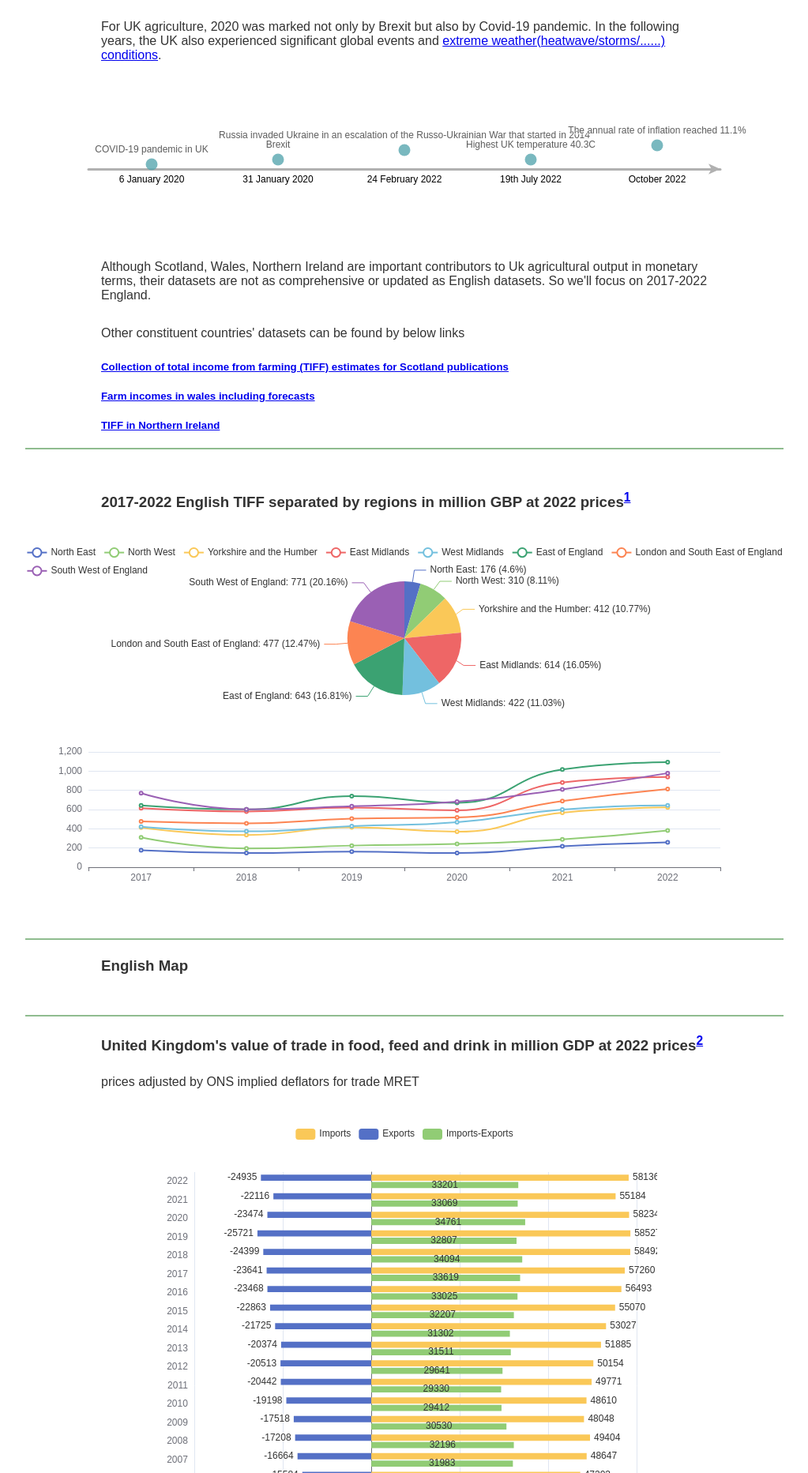
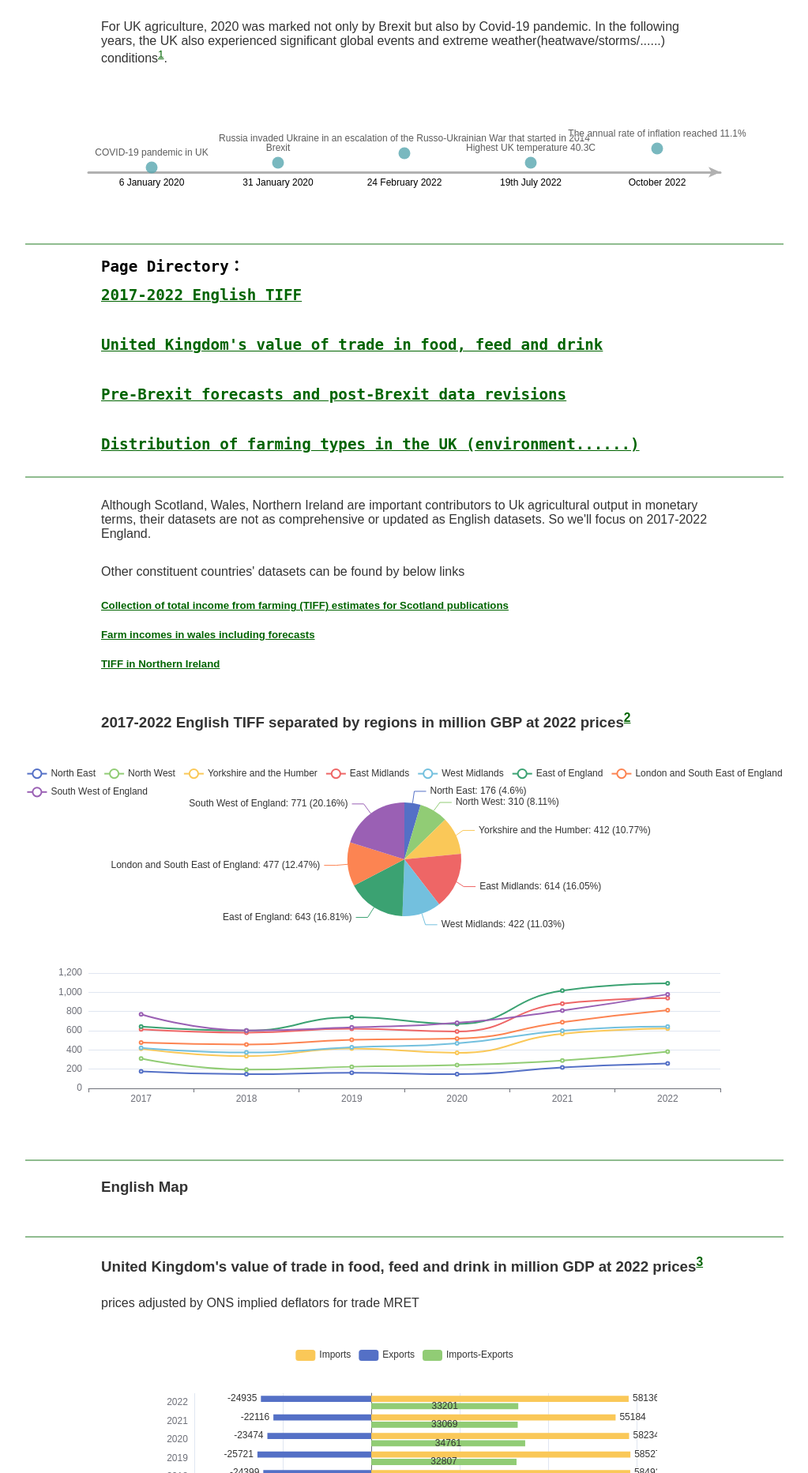
Before and after one commit to Roawaal/IRP, a Flask app: page /data-visualization in a window 1280 px wide. Shown: the part 55-1920 px from the top of the page at 79% size, without its empty margins (128-1151 px from the left). Run offline with Flask 3, Linux system fonts and the light colour scheme; some libraries are stand-ins or nearby versions.

Commit message:
Add page directory link to data_visualization

```diff
--- a/static/data_visualization.css
+++ b/static/data_visualization.css
@@ -1,3 +1,17 @@
+
+a:link {
+  color: darkgreen;
+}
+
+a:visited {
+  color: darkcyan;
+}
+
+a:hover {
+  color: forestgreen;
+}
+
+
 p {
   text-align: left;
   width: 60%;
@@ -7,7 +21,24 @@ p {
   padding: 5px;
   margin: 20px auto;
 }
-
+.h1-style {
+  text-align: left;
+  width: 60%;
+  word-wrap: break-word;
+  font-family:monospace;
+  font-size: 1.2rem;
+  padding: 1px;
+  margin: 10px auto;
+}
+.h2-style {
+  text-align: left;
+  width: 60%;
+  word-wrap: break-word;
+  font-family:monospace;
+  font-size: 1.2rem;
+  padding: 1px;
+  margin: 10px auto;
+}
 .h3-style {
   text-align: left;
   width: 60%;
@@ -17,7 +48,15 @@ p {
   padding: 1px;
   margin: 20px auto;
 }
-
+.h5-style {
+  text-align: left;
+  width: 60%;
+  word-wrap: break-word;
+  color: #333;
+  font-family: Arial, sans-serif;
+  padding: 1px;
+  margin: 20px auto;
+}
 hr {
     display: block;
     width: 75%;
--- a/templates/data_visualization.html
+++ b/templates/data_visualization.html
@@ -10,47 +10,73 @@
     <div>{% include 'header.html' %}</div>
     <p>For UK agriculture, 2020 was marked not only by Brexit but also by Covid-19 pandemic.
         In the following years, the UK also experienced significant global events and
-        <a href="https://www.metoffice.gov.uk/weather/learn-about/past-uk-weather-events">extreme weather(heatwave/storms/......) conditions</a>.
+        extreme weather(heatwave/storms/......) conditions<sup><a href="#note1">1</a></sup></a>.
     </p>
     <div id="container1" class="event-style">{% include 'event.html' %}</div>
+    <hr>
+    <h1 class="h1-style">Page Directory：</h1>
+    <div>
+            <h2 class="h2-style"><a href="#id-1">2017-2022 English TIFF</a></h2>
+            <br />
+            <h2 class="h2-style"><a href="#id-2">United Kingdom's value of trade in food, feed and drink </a></h2>
+            <br />
+            <h2 class="h2-style"><a href="#id-3">Pre-Brexit forecasts and post-Brexit data revisions</a></h2>
+            <br />
+            <h2 class="h2-style"><a href="#id-4">Distribution of farming types in the UK (environment......)</a></h2>
+            <br />
+    </div>
+    <hr>
+    <div id="id-1">
         <p>Although Scotland, Wales, Northern Ireland are important contributors to Uk agricultural output in monetary terms,
         their datasets are not as comprehensive or updated as English datasets. So we'll focus on 2017-2022 England. </p>
         <p>Other constituent countries' datasets can be found by below links</p>
-    <h5><a href="https://www.gov.scot/collections/total-income-from-farming/">Collection of total income from farming (TIFF) estimates for Scotland publications</a></h5>
-    <h5><a href="https://www.gov.wales/farm-incomes">Farm incomes in wales including forecasts</a></h5>
-    <h5><a href="https://www.daera-ni.gov.uk/articles/ni-agricultural-incomes">TIFF in Northern Ireland</a></h5>
+        <h5 class="h5-style"><a href="https://www.gov.scot/collections/total-income-from-farming/">Collection of total income from farming (TIFF) estimates for Scotland publications</a></h5>
+        <h5 class="h5-style"><a href="https://www.gov.wales/farm-incomes">Farm incomes in wales including forecasts</a></h5>
+        <h5 class="h5-style"><a href="https://www.daera-ni.gov.uk/articles/ni-agricultural-incomes">TIFF in Northern Ireland</a></h5>
 
-    <hr>
+
         <p></p>
-    <h3 class="h3-style">2017-2022 English TIFF separated by regions in million GBP at 2022 prices<sup><a href="#note1">1</a></sup></h3>
+        <h3 class="h3-style">2017-2022 English TIFF separated by regions in million GBP at 2022 prices<sup><a href="#note2">2</a></sup></h3>
         <div id="container0_modified" class="englishregions-style">{% include 'englishregions2017_2022.html'%}</div>
         <hr>
         <h3 class="h3-style">English Map</h3>
         <p></p>
+    </div>
      <hr>
-    <h3 class="h3-style">United Kingdom's value of trade in food, feed and drink in million GDP at 2022 prices<sup><a href="#note2">2</a></sup></h3>
+    <div id="id-2">
+        <h3 class="h3-style">United Kingdom's value of trade in food, feed and drink in million GDP at 2022 prices<sup><a href="#note3">3</a></sup></h3>
         <p>prices adjusted by ONS implied deflators for trade MRET</p>
         <div id="container5" class="im-export-style">{% include '2000_2022im_export.html' %}</div>
         <p>From 2022 onwards, all trade data will be compiled from Customs declarations following the UK’s withdrawal from the European Union.</p>
         <hr>
-    <h3 class="h3-style">United Kingdom Food Products Exports, Imports, Tariffs by country and region 2015-2021 at each year's prices (US$ Thousand)<sup><a href="#note3">3</a></sup></h3>
+        <h3 class="h3-style">United Kingdom Food Products Exports, Imports, Tariffs by country and region 2015-2021 at each year's prices (US$ Thousand)<sup><a href="#note4">4</a></sup></h3>
         <p>因为worldbank网站目前只更新到2021年的数据，其他网站虽然有更新的数据但由于统计方法货币计量不同所以不考虑采纳，并且我们侧重于food trade</p>
         <div class="parallel">
             <div id="chart0" class="race-exports-style">{% include 'exports12.html' %}</div>
             <div id="chart1" class="race-imports-style">{% include 'imports12.html' %}</div>
         </div>
         <iframe height="337px" width="100%" src="https://www.ons.gov.uk/visualisations/dvc2474/fig5/index.html"></iframe>
+
+    </div>
      <hr>
+
+    <div id="id-3">
        <h3 class="h3-style">Pre-Brexit forecasts and post-Brexit data revisions</h3>
+
+    </div>
      <hr>
+    <div id="id-4">
+
         <h3 class="h3-style">Distribution of farming types in the UK (environment......)</h3>
+    </div>
     <hr>
     <p><strong>Data from:</strong></p>
-    <p id="note1"><sup>1</sup> https://www.gov.uk/government/statistics/agricultural-facts-england-regional-profiles
+    <p id="note1"><sup>1</sup> https://www.metoffice.gov.uk/weather/learn-about/past-uk-weather-events </p>
+    <p id="note2"><sup>2</sup> https://www.gov.uk/government/statistics/agricultural-facts-england-regional-profiles
     <br />The data of London is included in the South East region
     </p>
-    <p id="note2"><sup>2</sup>https://www.gov.uk/government/statistics/agriculture-in-the-united-kingdom-2022/chapter-13-overseas-trade</p>
-    <p id="note3"><sup>3</sup>worldbank.org
+    <p id="note3"><sup>3</sup> https://www.gov.uk/government/statistics/agriculture-in-the-united-kingdom-2022/chapter-13-overseas-trade</p>
+    <p id="note4"><sup>4</sup> worldbank.org
     <br />For example, United Kingdom Food Products Exports, Imports, Tariffs by country and region 2021: https://wits.worldbank.org/CountryProfile/en/Country/GBR/Year/2021/TradeFlow/EXPIMP/Partner/all/Product/16-24_FoodProd
     </p>
 </body>
```
Lines whose indentation alone changed are shown as unchanged.
